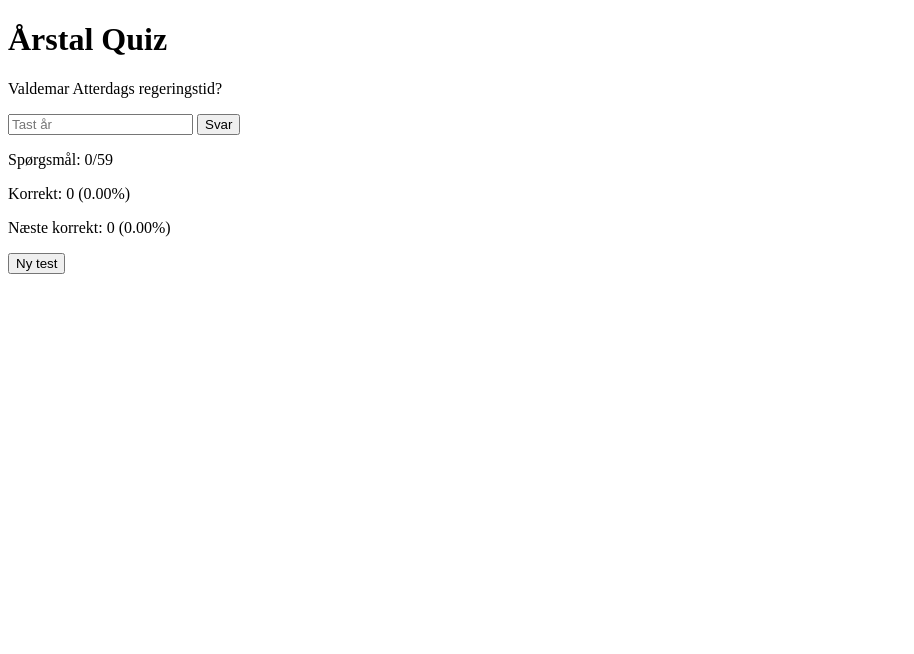
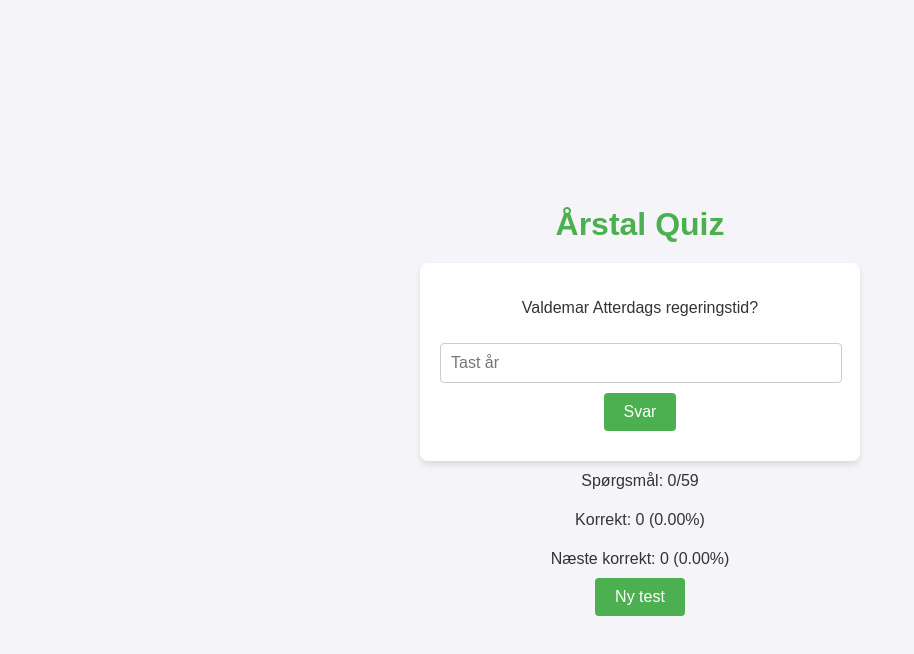
Before and after one commit to ulrikhindoe/aarstal, a plain HTML site: page index.html in a window 1280 px wide. Shown: the whole page, without its empty margins (0-914 px from the left). Drawn offline with Linux system fonts and the light colour scheme.

Commit message:
Adjust styles

```diff
--- a/index.html
+++ b/index.html
@@ -5,6 +5,7 @@
     <meta name="viewport" content="width=device-width, initial-scale=1.0">
     <title>Årstal quiz</title>
     <script src="script.js" defer></script>
+    <link rel="stylesheet" href="styles.css">
 </head>
 <body>
     <h1>Årstal Quiz</h1>
--- /dev/null
+++ b/styles.css
@@ -0,0 +1,81 @@
+/* General styles */
+body {
+    font-family: Arial, sans-serif;
+    margin: 0;
+    padding: 0;
+    display: flex;
+    flex-direction: column;
+    align-items: center;
+    justify-content: center;
+    min-height: 100vh;
+    background-color: #f4f4f9;
+    color: #333;
+}
+
+h1 {
+    color: #4CAF50;
+    margin-bottom: 20px;
+}
+
+/* Quiz container */
+#quiz-container {
+    background: #fff;
+    padding: 20px;
+    border-radius: 8px;
+    box-shadow: 0 4px 6px rgba(0, 0, 0, 0.1);
+    width: 90%;
+    max-width: 400px;
+    text-align: center;
+}
+
+input[type="text"] {
+    width: calc(100% - 20px);
+    padding: 10px;
+    margin: 10px 0;
+    border: 1px solid #ccc;
+    border-radius: 4px;
+    font-size: 16px;
+}
+
+button {
+    background-color: #4CAF50;
+    color: white;
+    border: none;
+    padding: 10px 20px;
+    border-radius: 4px;
+    cursor: pointer;
+    font-size: 16px;
+}
+
+button:hover {
+    background-color: #45a049;
+}
+
+#feedback {
+    margin-top: 10px;
+    font-size: 14px;
+}
+
+/* Stats section */
+#stats, #correct-container, #almost-correct-container {
+    margin-top: 1px; /* Further reduce the gap between stats */
+}
+
+#stats p, #correct-container p, #almost-correct-container p {
+    margin: 10px
+}
+
+/* Responsive design */
+@media (max-width: 600px) {
+    body {
+        padding: 10px;
+    }
+
+    #quiz-container {
+        width: 100%;
+    }
+
+    button {
+        width: 100%;
+    }
+}
```
